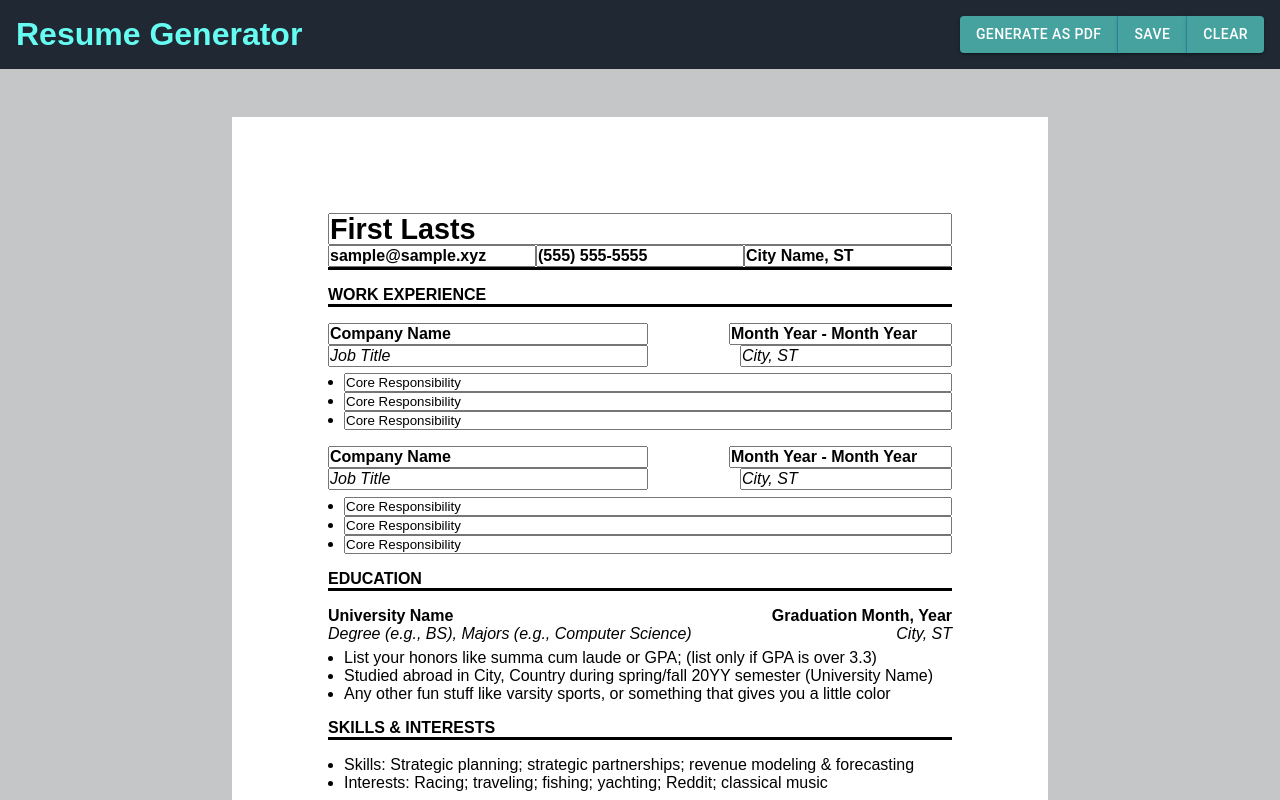
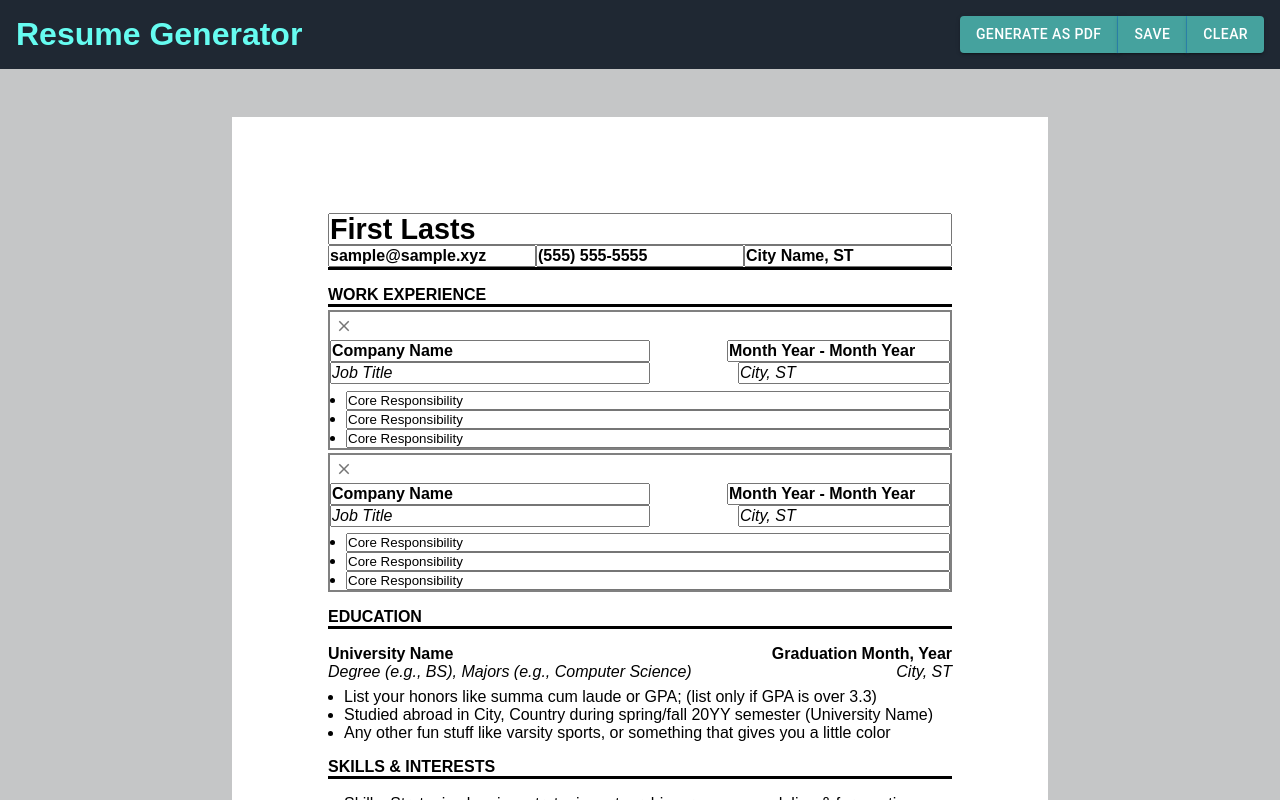
Before and after one commit to Centigrams/cv-project, a React (Create React App) app: page / in a window 1280 px wide. Both pictures are taken after a click on the button "EDIT". Shown: the top 800 px of the page. Built offline with nearby package versions, Linux system fonts and the light colour scheme.

Commit message:
Add delete buttons for elements in work experience

```diff
--- a/package.json
+++ b/package.json
@@ -5,6 +5,7 @@
   "dependencies": {
     "@emotion/react": "^11.7.1",
     "@emotion/styled": "^11.6.0",
+    "@mui/icons-material": "^5.3.1",
     "@mui/material": "^5.3.1",
     "@testing-library/jest-dom": "^5.16.1",
     "@testing-library/react": "^12.1.2",
--- a/src/Components/WorkExperienceElement.js
+++ b/src/Components/WorkExperienceElement.js
@@ -1,9 +1,14 @@
 import React, { useState } from 'react';
+import { IconButton } from '@mui/material';
+import ClearIcon from '@mui/icons-material/Clear';
 import styles from '../Styles/resumeContent.module.css';
 import editStyles from '../Styles/editmode.module.css';
 
-function WorkExperienceElement({ experience, editMode }) {
-  // TODO: On right click above component: Delete.
+function WorkExperienceElement({
+  experience, editMode,
+  workExperiencesArray, setWorkExperiencesArray,
+}) {
+  // TODO: Button above component: Delete.
 
   const [workExperience, setWorkExperience] = useState({
     companyName: experience.companyName,
@@ -64,9 +69,18 @@ function WorkExperienceElement({ experience, editMode }) {
     }));
   };
 
+  const deleteItem = () => {
+    const arr = [...workExperiencesArray];
+    const newArr = arr.filter((item) => item.id !== experience.id);
+    setWorkExperiencesArray(newArr);
+  };
+
   if (editMode) {
     return (
-      <div className={styles.resumeContent}>
+      <div className={editStyles.resumeContent}>
+        <IconButton aria-label="delete" size="small" onClick={deleteItem}>
+          <ClearIcon fontSize="inherit" />
+        </IconButton>
         <div className={styles.elementHeader}>
           <div>
             <input
--- a/src/Components/WorkExperienceSection.js
+++ b/src/Components/WorkExperienceSection.js
@@ -4,7 +4,7 @@ import { EditModeContext, WorkExperiencesContext } from './MainContent';
 
 function WorkExperienceSection() {
   const { editMode } = useContext(EditModeContext);
-  const { workExperiencesArray } = useContext(WorkExperiencesContext);
+  const { workExperiencesArray, setWorkExperiencesArray } = useContext(WorkExperiencesContext);
 
   /**
    * Placing the add buttons here and using the if (editMode) {...} logic
@@ -21,6 +21,8 @@ function WorkExperienceSection() {
           key={experience.id}
           experience={experience}
           editMode={editMode}
+          workExperiencesArray={workExperiencesArray}
+          setWorkExperiencesArray={setWorkExperiencesArray}
         />
       ))}
     </div>
--- a/src/Styles/editmode.module.css
+++ b/src/Styles/editmode.module.css
@@ -1,5 +1,4 @@
 /*All components' edit mode styling will be placed here*/
-
 .name {
     font-size: 1.8rem;
     font-weight: bold;
@@ -17,6 +16,11 @@
     font-size: 1rem;
     font-weight: 800;
     width: calc(100% /3);
+}
+
+.resumeContent {
+    margin-top: 0.2rem;
+    border: 0.15rem solid gray;
 }
 
 .location {
```
Also changed, not shown: 1 other file (tests, documents, lock files or other folders).
